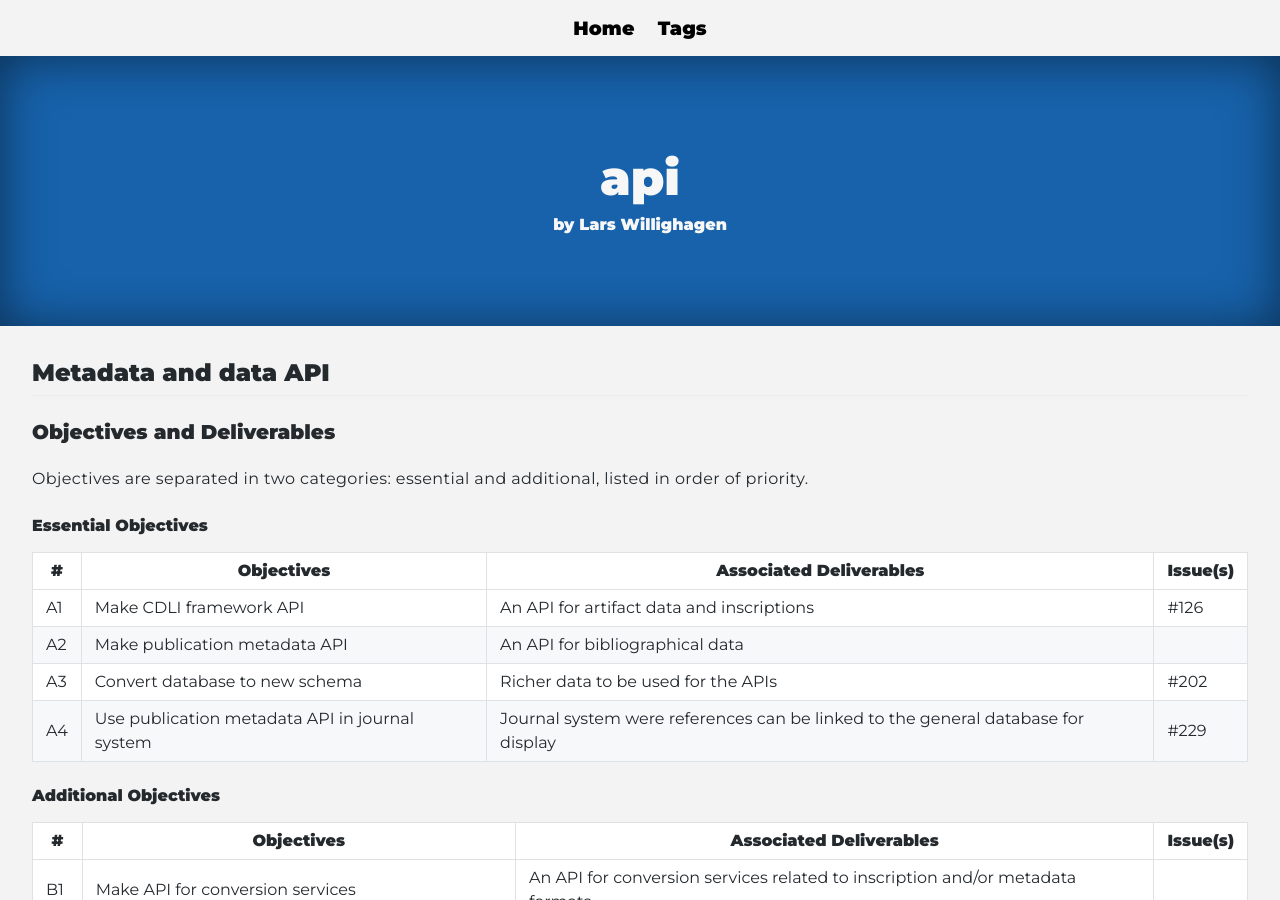
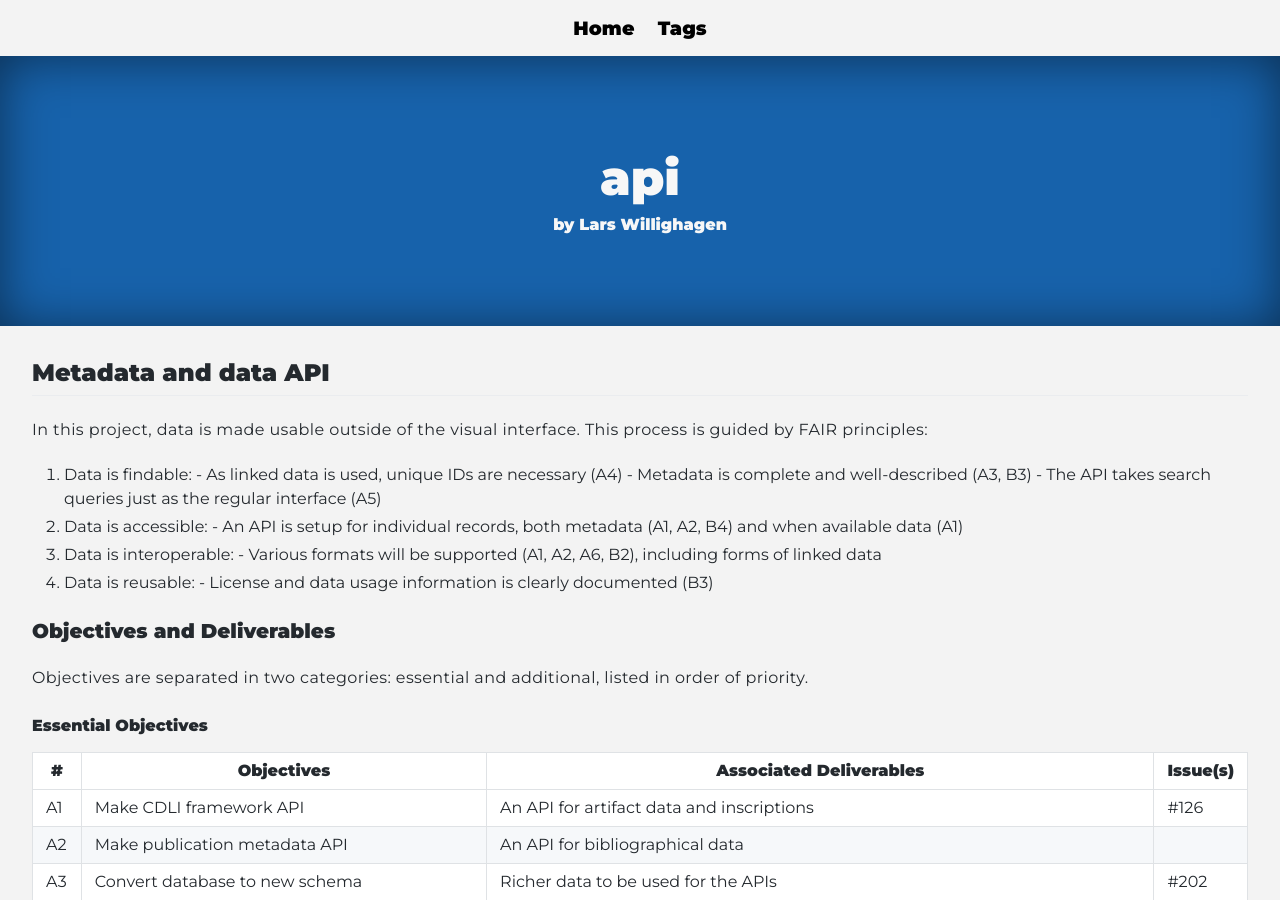
Before and after one commit to cdli-gh/blog, a Jekyll site: the page built from _blog/gsoc20/api/index.md, in a window 1280 px wide and 900 px high. Built offline with Jekyll 4.4.1, drawn with Linux system fonts in a browser that asks for light colours; some of the changed text lies outside the part shown.

Commit message:
gsoc20/api: update objectives, description

```diff
--- a/_blog/gsoc20/api/index.md
+++ b/_blog/gsoc20/api/index.md
@@ -6,6 +6,19 @@
 ---
 
 ## Metadata and data API
+In this project, data is made usable outside of the visual interface. This process
+is guided by FAIR principles:
+
+  1. Data is findable:
+    - As linked data is used, unique IDs are necessary (A4)
+    - Metadata is complete and well-described (A3, B3)
+    - The API takes search queries just as the regular interface (A5)
+  2. Data is accessible:
+    - An API is setup for individual records, both metadata (A1, A2, B4) and when available data (A1)
+  3. Data is interoperable:
+    - Various formats will be supported (A1, A2, A6, B2), including forms of linked data
+  4. Data is reusable:
+    - License and data usage information is clearly documented (B3)
 
 ### Objectives and Deliverables
 Objectives are separated in two categories: essential and additional, listed in order of priority.
@@ -17,16 +30,19 @@
 | A1 | Make CDLI framework API | An API for artifact data and inscriptions | #126 |
 | A2 | Make publication metadata API | An API for bibliographical data |   	|
 | A3 | Convert database to new schema | Richer data to be used for the APIs | #202	|
-| A4 | Use publication metadata API in journal system | Journal system were references can be linked to the general database for display | #229 |
+| A4 | Define and document URIs for linked data | i. URI schema for database fields ii. Documentation at those URIs |  |
+| A5 | Make CDLI framework search API | An API for search results |  |
+| A6 | Use publication metadata API in journal system | Journal system were references can be linked to the general database for display | #229 |
 
 #### Additional Objectives
 
 | \# | Objectives | Associated Deliverables | Issue(s) |
 |----|------------|-------------------------|----------|
-| B1 | Make API for conversion services | An API for conversion services related to inscription and/or metadata formats |   	|
-| B2 | Add (linked) data to (artifact) pages | Pages with Schema.org/Dublin Core annotations |   	|
-| B3 | Extend publication metadata API to journal system | Journal system where citations of articles can be exported |  |
-| B4 | Make a SDK for the API | An SDK to consume the new API (in R?) |  |
+| B1 | Make API for conversion services | An API for conversion services related to inscription and/or metadata formats |  |
+| B2 | Add (linked) data to (artifact) pages | Pages with Schema.org/Dublin Core annotations |  |
+| B3 | Document progress | Technical documentation for API use, use of data, etc. |  |
+| B4 | Extend publication metadata API to journal system | Journal system where citations of articles can be exported |  |
+| B5 | Make a SDK for the API | An SDK to consume the new API (in R?) |  |
 
 ### Tentative timeline
 
```
